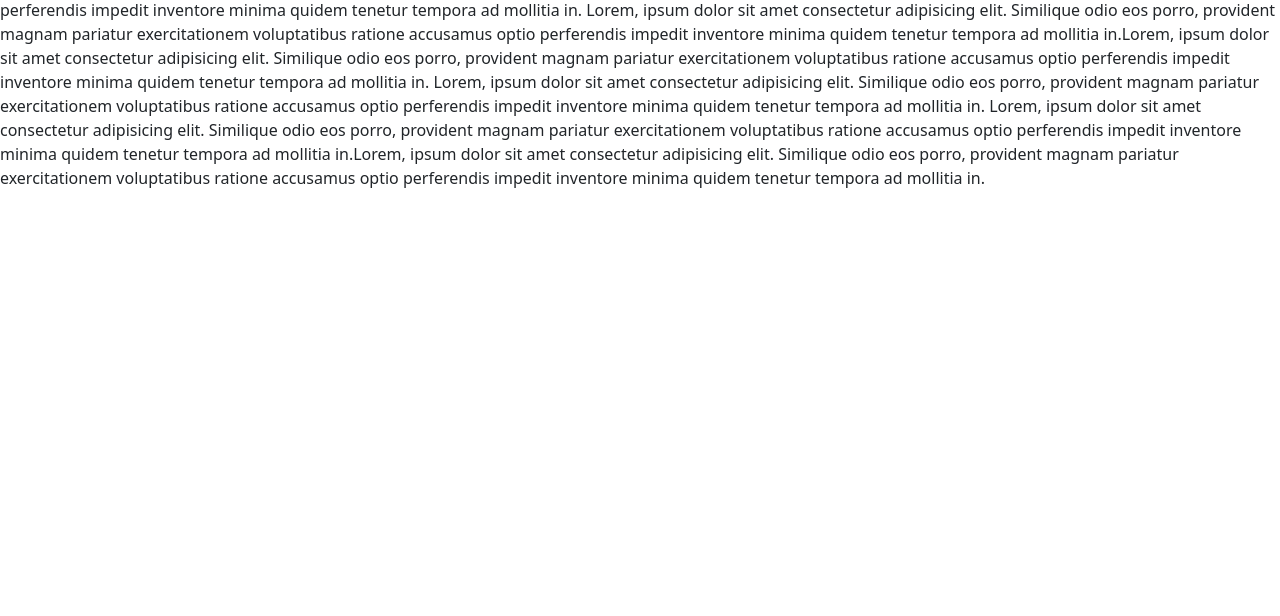
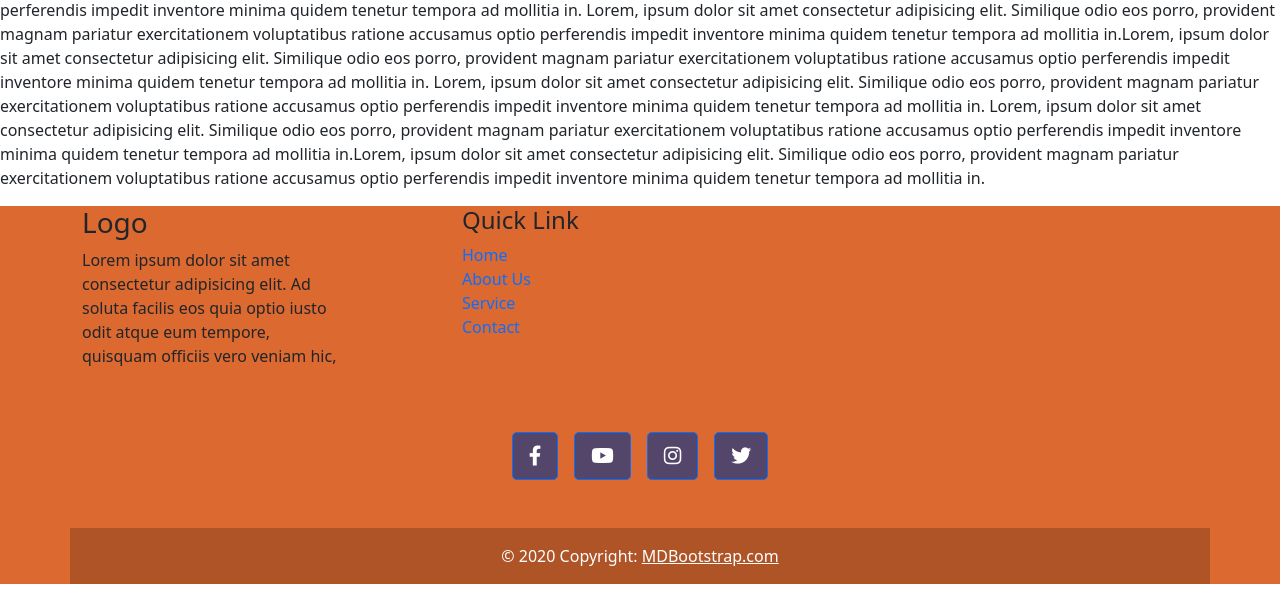
Before and after one commit to Aliona83/book_recipe, a Django app: page / in a window 1280 px wide. Shown: the part 184-800 px from the top of the page. Run offline with Django 3.2, Linux system fonts and the light colour scheme.

Commit message:
Add footer

```diff
--- a/recipebook/bookapp/templates/bookapp/base.html
+++ b/recipebook/bookapp/templates/bookapp/base.html
@@ -62,6 +62,62 @@
     Lorem, ipsum dolor sit amet consectetur adipisicing elit. Similique odio eos porro, provident magnam pariatur exercitationem voluptatibus ratione accusamus optio perferendis impedit inventore minima quidem tenetur tempora ad mollitia in.Lorem, ipsum dolor sit amet consectetur adipisicing elit. Similique odio eos porro, provident magnam pariatur exercitationem voluptatibus ratione accusamus optio perferendis impedit inventore minima quidem tenetur tempora ad mollitia in.
 
  </p>
+
+    <footer class="text-center text-lg-start" style="background-color: #db6930;">
+        <div class="container">
+          <div class="row">
+            <div class="col-xl-3 col-lg-4 col-md-6">
+              <div>
+                <h3>Logo</h3>
+                <p class="mb-30 footer-desc">Lorem ipsum dolor sit amet consectetur adipisicing elit. Ad soluta facilis
+                  eos quia optio iusto odit atque eum tempore, quisquam officiis vero veniam hic,</p>
+              </div>
+            </div>
+            <div class="col-xl-2 offset-xl-1 col-lg-2 col-md-6">
+              <div class="">
+                <h4>Quick Link</h4>
+                <ul class="list-unstyled">
+                  <li>
+                    <a href="#" class="text-decoration-none">Home</a>
+                  </li>
+                  <li>
+                    <a href="#" class="text-decoration-none">About Us</a>
+                  </li>
+                  <li>
+                    <a href="#" class="text-decoration-none">Service</a>
+                  </li>
+                  <li>
+                    <a href="#" class="text-decoration-none">Contact</a>
+                  </li>
+                </ul>
+              </div>
+            </div>
+                  <div class="container d-flex justify-content-center py-5">
+                    <button type="button" class="btn btn-primary btn-lg btn-floating mx-2" style="background-color: #54456b;">
+                      <i class="fab fa-facebook-f"></i>
+                    </button>
+                    <button type="button" class="btn btn-primary btn-lg btn-floating mx-2" style="background-color: #54456b;">
+                      <i class="fab fa-youtube"></i>
+                    </button>
+                    <button type="button" class="btn btn-primary btn-lg btn-floating mx-2" style="background-color: #54456b;">
+                      <i class="fab fa-instagram"></i>
+                    </button>
+                    <button type="button" class="btn btn-primary btn-lg btn-floating mx-2" style="background-color: #54456b;">
+                      <i class="fab fa-twitter"></i>
+                    </button>
+                  </div>
+
+                  <!-- Copyright -->
+                  <div class="text-center text-white p-3" style="background-color: rgba(0, 0, 0, 0.2);">
+                    © 2020 Copyright:
+                    <a class="text-white" href="https://mdbootstrap.com/">MDBootstrap.com</a>
+                  </div>
+                  <!-- Copyright -->
+
+
+
+              <!-- End of .container -->
+ </footer>
     <!-- Bootstrap 5 JS -->
     <script src="https://cdn.jsdelivr.net/npm/bootstrap@5.0.2/dist/js/bootstrap.bundle.min.js" integrity="sha384-MrcW6ZMFYlzcLA8Nl+NtUVF0sA7MsXsP1UyJoMp4YLEuNSfAP+JcXn/tWtIaxVXM" crossorigin="anonymous"></script>
     <!--Jquery-->
```
